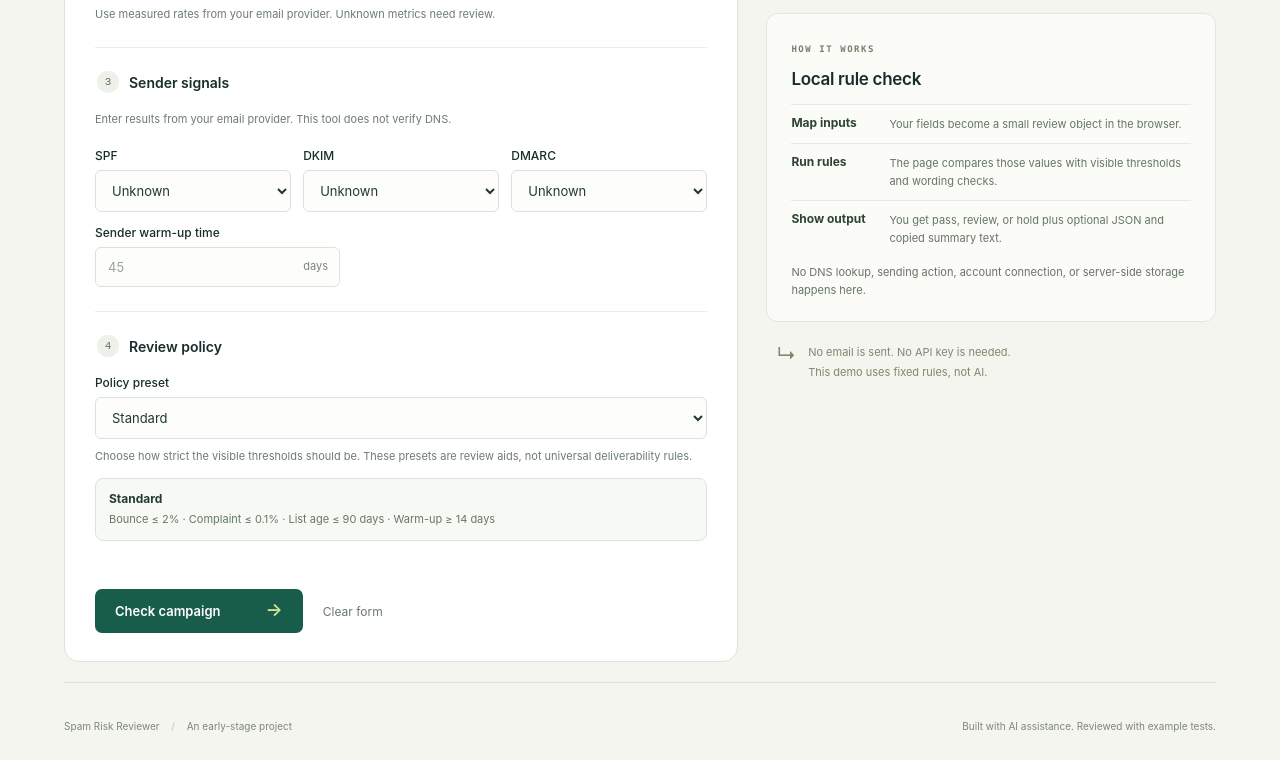
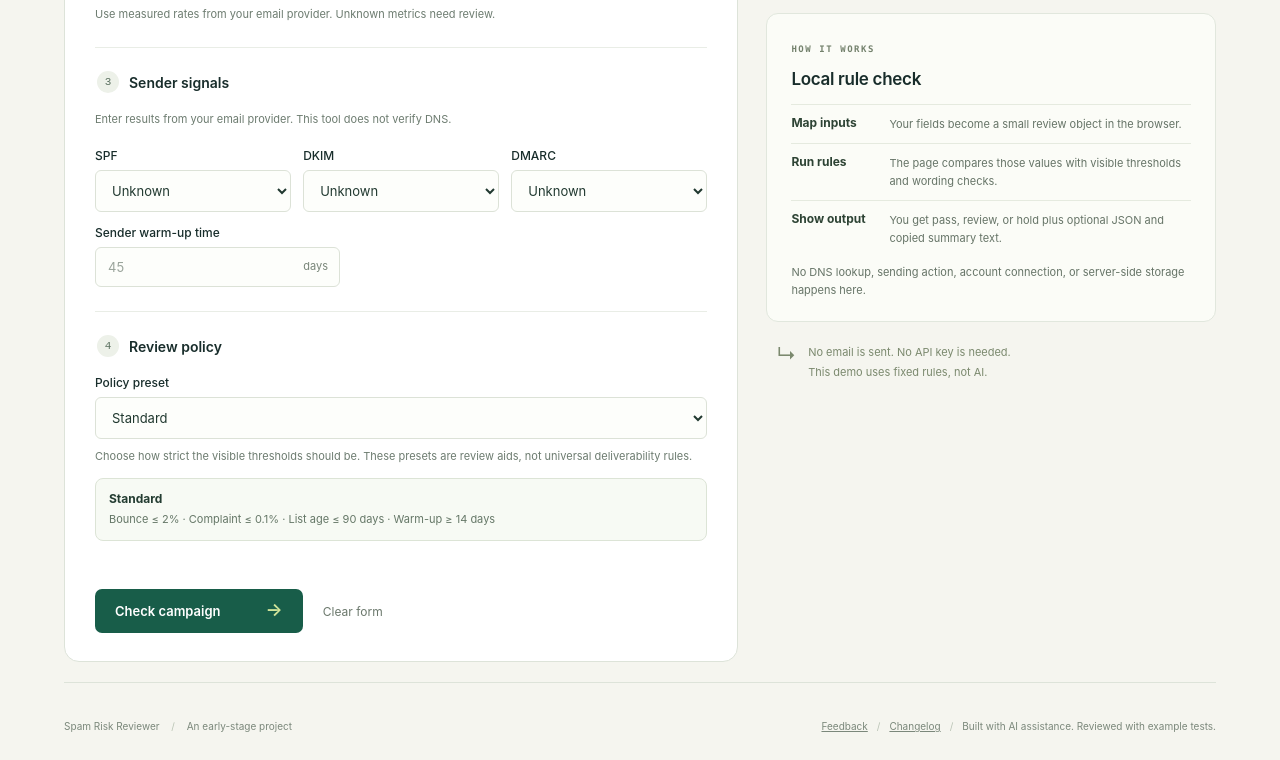
Before and after one commit to Li-AmG/spam-risk-reviewer, a website with bundled scripts: page index.html in a window 1280 px wide. Shown: the part 1434-2194 px from the top of the page. Built offline with nearby package versions, Linux system fonts and the light colour scheme.

Commit message:
Add feedback and changelog links

```diff
--- a/index.html
+++ b/index.html
@@ -108,7 +108,7 @@
         <div class="small-note"><span aria-hidden="true">↳</span><p>No email is sent. No API key is needed.<br>This demo uses fixed rules, not AI.</p></div>
       </aside>
     </div>
-    <footer><span>Spam Risk Reviewer <span class="footer-sep">/</span> An early-stage project</span><span>Built with AI assistance. Reviewed with example tests.</span></footer>
+    <footer><span>Spam Risk Reviewer <span class="footer-sep">/</span> An early-stage project</span><span><a href="https://github.com/Li-AmG/spam-risk-reviewer/issues/6" target="_blank" rel="noopener noreferrer">Feedback</a><span class="footer-sep">/</span><a href="https://github.com/Li-AmG/spam-risk-reviewer/blob/main/CHANGELOG.md" target="_blank" rel="noopener noreferrer">Changelog</a><span class="footer-sep">/</span>Built with AI assistance. Reviewed with example tests.</span></footer>
   </main>
 </body>
 </html>
```
Also changed, not shown: CHANGELOG.md, README.md.
